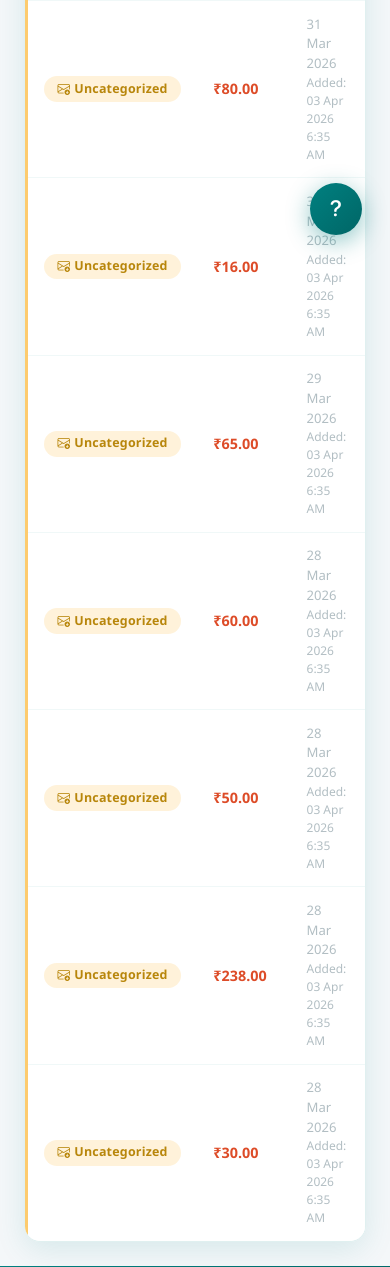
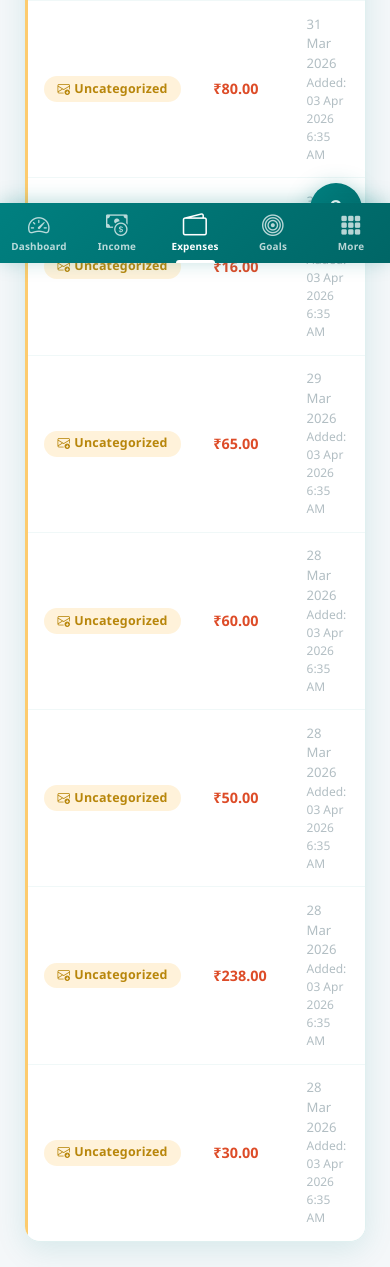
Before and after one commit to 31-vinay/moneymate-email, a Flask app: page /add_expense in a window 390 px wide. Shown: the part 1499-2766 px from the top of the page. Run offline with Flask 3, Linux system fonts and the light colour scheme; a user stored in the database is signed in.

Commit message:
Add offline support and mobile navigation for a better PWA experience
Implement an offline fallback page, a responsive bottom navigation bar, and update the service worker for improved Progressive Web App functionality.

Replit-Commit-Author: Agent
Replit-Commit-Session-Id: 1e16947d-1ad4-4aaa-b6bb-a3116f18c0cf
Replit-Commit-Checkpoint-Type: full_checkpoint
Replit-Commit-Event-Id: e030cd53-b1e9-4a3d-991f-835f5a90ca23
Replit-Commit-Screenshot-Url: https://storage.googleapis.com/screenshot-production-us-central1/ca605df1-562a-42fc-8069-a94d1782aa47/1e16947d-1ad4-4aaa-b6bb-a3116f18c0cf/wDNRWZk
Replit-Helium-Checkpoint-Created: true

```diff
--- a/app.py
+++ b/app.py
@@ -928,6 +928,11 @@ def pwa_sw():
     return response
 
 
+@app.route("/offline")
+def offline():
+    return render_template("offline.html")
+
+
 @app.route("/")
 def index():
     return render_template("index.html")
--- a/static/style.css
+++ b/static/style.css
@@ -1601,3 +1601,116 @@ footer p {
   .card-header { padding: 0.75rem 1rem; font-size: 0.88rem; }
   .btn { padding: 0.45rem 1rem; }
 }
+
+/* =============================================
+   MOBILE BOTTOM NAVIGATION (PWA)
+   ============================================= */
+.bottom-nav {
+  display: none;
+}
+
+@media (max-width: 900px) {
+  .bottom-nav {
+    display: flex;
+    position: fixed;
+    bottom: 0;
+    left: 0;
+    right: 0;
+    z-index: 3000;
+    background: var(--gradient-brand);
+    box-shadow: 0 -2px 20px rgba(0,128,128,0.28);
+    padding-bottom: env(safe-area-inset-bottom, 0px);
+    height: calc(60px + env(safe-area-inset-bottom, 0px));
+    align-items: stretch;
+  }
+
+  .bottom-nav-item {
+    flex: 1;
+    display: flex;
+    flex-direction: column;
+    align-items: center;
+    justify-content: center;
+    color: rgba(255,255,255,0.72);
+    text-decoration: none;
+    font-size: 0.62rem;
+    font-weight: 600;
+    letter-spacing: 0.02em;
+    gap: 3px;
+    padding: 6px 4px;
+    padding-bottom: 4px;
+    transition: color 0.18s, background 0.18s;
+    -webkit-tap-highlight-color: transparent;
+    cursor: pointer;
+    border: none;
+    background: none;
+    outline: none;
+    position: relative;
+  }
+
+  .bottom-nav-item i {
+    font-size: 1.35rem;
+    line-height: 1;
+    transition: transform 0.18s;
+  }
+
+  .bottom-nav-item:hover,
+  .bottom-nav-item:focus {
+    color: white;
+    background: rgba(255,255,255,0.08);
+  }
+
+  .bottom-nav-item.active-bottom-nav {
+    color: white;
+  }
+
+  .bottom-nav-item.active-bottom-nav i {
+    transform: scale(1.12);
+  }
+
+  .bottom-nav-item.active-bottom-nav::after {
+    content: '';
+    position: absolute;
+    bottom: 0;
+    left: 25%;
+    right: 25%;
+    height: 3px;
+    background: white;
+    border-radius: 3px 3px 0 0;
+  }
+
+  /* Push page content above the bottom nav */
+  main {
+    padding-bottom: calc(70px + env(safe-area-inset-bottom, 0px)) !important;
+  }
+
+  footer {
+    padding-bottom: calc(70px + env(safe-area-inset-bottom, 0px)) !important;
+  }
+}
+
+/* =============================================
+   SAFE AREA — Notch & Home Indicator Support
+   ============================================= */
+body {
+  padding-left: env(safe-area-inset-left, 0px);
+  padding-right: env(safe-area-inset-right, 0px);
+}
+
+/* Ensure tap targets are at least 44px for mobile */
+@media (pointer: coarse) {
+  .btn, a.nav-link, .bottom-nav-item {
+    min-height: 44px;
+  }
+  input, select, textarea {
+    font-size: 16px !important;
+  }
+}
+
+/* PWA install banner animation */
+@keyframes slideUpIn {
+  from { transform: translateY(100%); opacity: 0; }
+  to   { transform: translateY(0);    opacity: 1; }
+}
+.pwa-install-banner {
+  animation: slideUpIn 0.35s cubic-bezier(0.4,0,0.2,1);
+}
--- a/templates/base.html
+++ b/templates/base.html
@@ -2,20 +2,21 @@
 <html lang="en">
 <head>
 <meta charset="utf-8">
-<meta name="viewport" content="width=device-width, initial-scale=1">
+<meta name="viewport" content="width=device-width, initial-scale=1, viewport-fit=cover">
 <meta name="theme-color" content="#008080">
 <meta name="mobile-web-app-capable" content="yes">
 <meta name="apple-mobile-web-app-capable" content="yes">
 <meta name="apple-mobile-web-app-status-bar-style" content="black-translucent">
 <meta name="apple-mobile-web-app-title" content="Money Mate">
 <meta name="description" content="Smart personal finance management">
+<meta name="msapplication-TileColor" content="#008080">
 <title>Money Mate</title>
 <link rel="manifest" href="/manifest.json">
 <link rel="apple-touch-icon" href="{{ url_for('static', filename='icons/icon-192.png') }}">
 <link rel="icon" type="image/png" sizes="48x48" href="{{ url_for('static', filename='icons/icon-48.png') }}">
 <link href="https://cdn.jsdelivr.net/npm/bootstrap@5.3.0/dist/css/bootstrap.min.css" rel="stylesheet">
 <link rel="stylesheet" href="https://cdn.jsdelivr.net/npm/bootstrap-icons@1.11.3/font/bootstrap-icons.min.css">
-<link rel="stylesheet" href="{{ url_for('static', filename='style.css') }}?v=12">
+<link rel="stylesheet" href="{{ url_for('static', filename='style.css') }}?v=13">
 <script>
 (function() {
   if (localStorage.getItem('darkMode') === 'true') {
@@ -244,6 +245,36 @@
   </div>
 </div>
 
+{% if current_user.is_authenticated %}
+<nav class="bottom-nav" role="navigation" aria-label="Main navigation">
+  <a href="{{ url_for('dashboard') }}"
+     class="bottom-nav-item {% if request.endpoint == 'dashboard' %}active-bottom-nav{% endif %}">
+    <i class="bi bi-speedometer2"></i>
+    <span>Dashboard</span>
+  </a>
+  <a href="{{ url_for('add_income') }}"
+     class="bottom-nav-item {% if request.endpoint in ('add_income','edit_income') %}active-bottom-nav{% endif %}">
+    <i class="bi bi-cash-coin"></i>
+    <span>Income</span>
+  </a>
+  <a href="{{ url_for('add_expense') }}"
+     class="bottom-nav-item {% if request.endpoint in ('add_expense','edit_expense') %}active-bottom-nav{% endif %}">
+    <i class="bi bi-wallet2"></i>
+    <span>Expenses</span>
+  </a>
+  <a href="{{ url_for('goals') }}"
+     class="bottom-nav-item {% if request.endpoint in ('goals','add_goal','edit_goal','goal_detail') %}active-bottom-nav{% endif %}">
+    <i class="bi bi-bullseye"></i>
+    <span>Goals</span>
+  </a>
+  <button class="bottom-nav-item {% if request.endpoint in ('analysis','subscriptions','email_import','settings','setup_mpin','change_mpin','request_account_info','tutorial') %}active-bottom-nav{% endif %}"
+          onclick="toggleMobileMenu()" aria-label="More menu">
+    <i class="bi bi-grid-3x3-gap-fill"></i>
+    <span>More</span>
+  </button>
+</nav>
+{% endif %}
+
 <script src="https://cdn.jsdelivr.net/npm/bootstrap@5.3.0/dist/js/bootstrap.bundle.min.js"></script>
 <script>
 function setDarkCookie(val) {
@@ -414,6 +445,22 @@ document.addEventListener('DOMContentLoaded', function() {
 if ('serviceWorker' in navigator) {
   window.addEventListener('load', () => {
     navigator.serviceWorker.register('/sw.js', { scope: '/' })
+      .then((reg) => {
+        reg.addEventListener('updatefound', () => {
+          const newSW = reg.installing;
+          if (!newSW) return;
+          newSW.addEventListener('statechange', () => {
+            if (newSW.state === 'installed' && navigator.serviceWorker.controller) {
+              const banner = document.createElement('div');
+              banner.className = 'pwa-install-banner';
+              banner.style.cssText = 'position:fixed;bottom:calc(70px + env(safe-area-inset-bottom,0px));left:1rem;right:1rem;z-index:9999;background:#008080;color:white;padding:0.75rem 1rem;border-radius:12px;display:flex;align-items:center;justify-content:space-between;gap:1rem;box-shadow:0 4px 20px rgba(0,128,128,0.4);font-size:0.88rem;font-weight:500;';
+              banner.innerHTML = '<span><i class="bi bi-arrow-clockwise me-2"></i>App updated — reload for the latest version</span><button onclick="window.location.reload()" style="background:white;color:#008080;border:none;border-radius:8px;padding:0.35rem 0.85rem;font-weight:700;cursor:pointer;white-space:nowrap;">Reload</button>';
+              document.body.appendChild(banner);
+              setTimeout(() => banner.remove(), 12000);
+            }
+          });
+        });
+      })
       .catch((err) => console.warn('SW registration failed:', err));
   });
 }
```
Also changed, not shown: replit.md (+44 -13 lines), static/sw.js (+86 -13 lines), templates/offline.html (added, +56 -0 lines), static/manifest.json.
